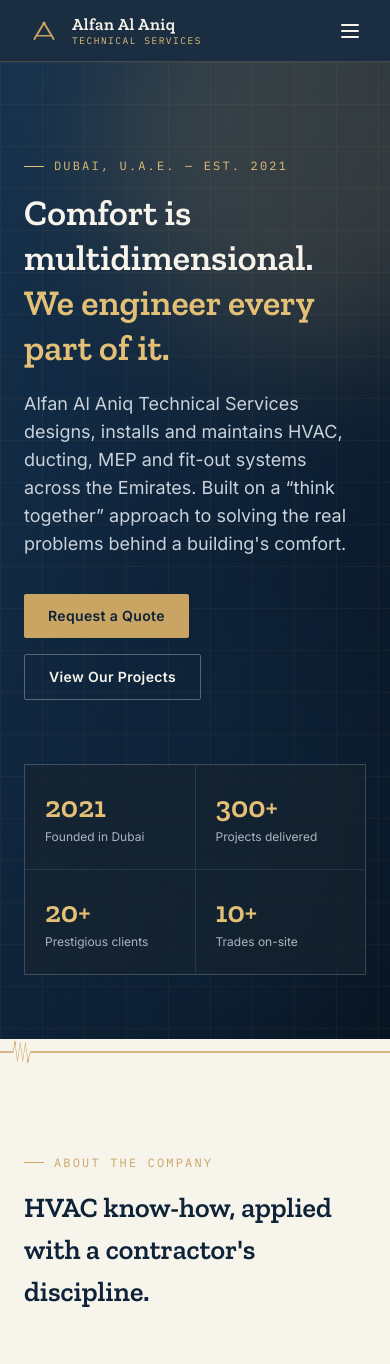
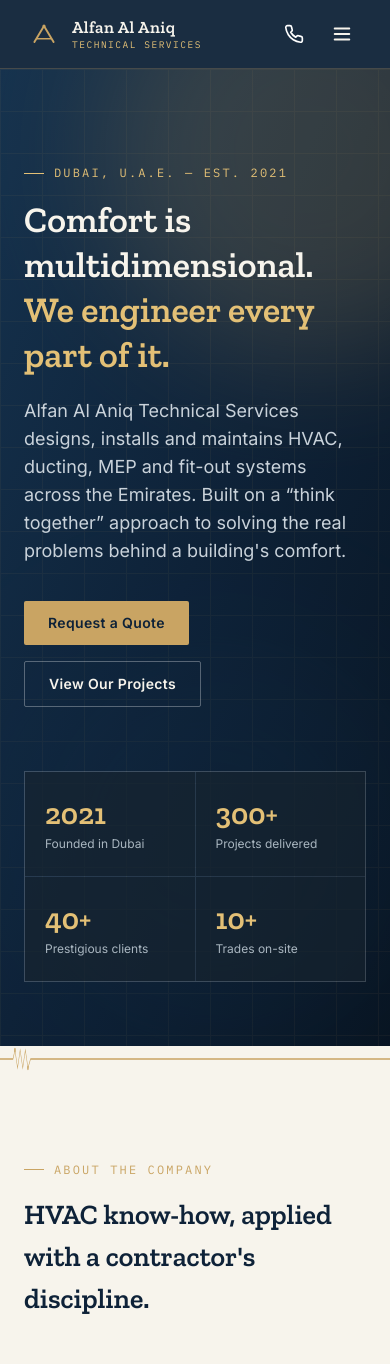
Before and after one commit to 3fnan/alfan-alaniq-website, a Next.js app: page / in a window 390 px wide. Shown: the top 1364 px of the page. Built offline with nearby package versions, Linux system fonts and the light colour scheme.

Commit message:
MOBILE UI UPDATE

```diff
--- a/src/components/clients/ClientsHero.tsx
+++ b/src/components/clients/ClientsHero.tsx
@@ -24,7 +24,7 @@
 
           <div className="rounded-xl border border-white/10 bg-white/5 px-6 py-5 backdrop-blur">
             <p className="text-3xl font-display font-bold text-gold">
-              {clients.length}+
+              {'40'}+
             </p>
             <p className="mt-1 text-sm uppercase tracking-[0.2em] text-slate-300">
               Trusted Clients
--- a/src/components/home/HeroSection.tsx
+++ b/src/components/home/HeroSection.tsx
@@ -66,7 +66,7 @@
         >
           <div className="bg-navy-dark/60 px-5 py-6"><Counter value={2021} label="Founded in Dubai" /></div>
           <div className="bg-navy-dark/60 px-5 py-6"><Counter value={300} suffix="+" label="Projects delivered" /></div>
-          <div className="bg-navy-dark/60 px-5 py-6"><Counter value={20} suffix="+" label="Prestigious clients" /></div>
+          <div className="bg-navy-dark/60 px-5 py-6"><Counter value={40} suffix="+" label="Prestigious clients" /></div>
           <div className="bg-navy-dark/60 px-5 py-6"><Counter value={10} suffix="+" label="Trades on-site" /></div>
         </motion.div>
       </Container>
--- a/src/components/layout/Navbar.tsx
+++ b/src/components/layout/Navbar.tsx
@@ -96,17 +96,30 @@
             </div>
           </div>
         </div>
+        <div className="flex items-center gap-2 md:hidden">
+          <a
+            href="tel:+971527838646"
+            aria-label="Call Us"
+            className="flex h-10 w-10 items-center justify-center rounded-full text-white transition-all duration-300 hover:bg-gold hover:text-navy"
+          >
+            <Phone size={20} />
+          </a>
+
           <button
             type="button"
             aria-label={open ? "Close menu" : "Open menu"}
-          className="text-bg md:hidden"
+            className="flex h-10 w-10 items-center justify-center rounded-full text-bg transition-all duration-300 hover:bg-white/10"
             onClick={() => setOpen((v) => !v)}
           >
-          {open ? <X size={24} /> : <Menu size={24} />}
+            {open ? <X size={22} /> : <Menu size={22} />}
           </button>
         </div>
+      </div>
 
-      <MobileMenu open={open} onClose={() => setOpen(false)} />
+      <MobileMenu
+        open={open}
+        onClose={() => setOpen(false)}
+      />
     </header>
   );
 }
--- a/src/data/stats.ts
+++ b/src/data/stats.ts
@@ -1,11 +1,11 @@
 export const companyStats = [
   {
-    value: 22,
+    value: 40,
     suffix: "+",
     label: "Clients",
   },
   {
-    value: 75,
+    value: 300,
     suffix: "+",
     label: "Projects",
   },
```
Lines whose indentation alone changed are shown as unchanged.
